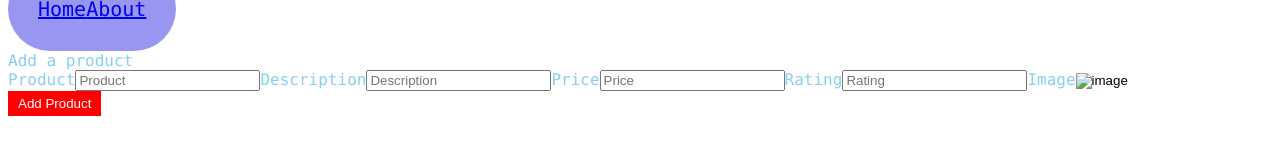
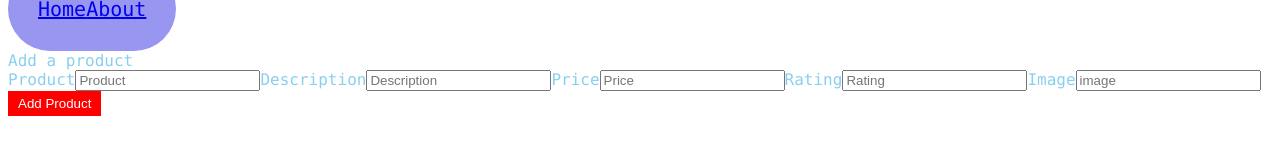
Before and after one commit to TesaMusa/mini-project, a React (Vite) app in the folder e-commerce-spa/: page / in a window 1280 px wide. Shown: the part 141-293 px from the top of the page. Built offline with nearby package versions, Linux system fonts and the light colour scheme.

Commit message:
added checkFormValidity

```diff
--- a/e-commerce-spa/src/components/Products.jsx
+++ b/e-commerce-spa/src/components/Products.jsx
@@ -9,11 +9,24 @@ function Products() {
   const [productDescription, setProductDescription] = useState("");
   const [productPrice, setProductPrice] = useState("");
   const [productRating, setProductRating] = useState("");
-  const [productImage, setProductImage] = useState("image");
+  const [productImage, setProductImage] = useState("");
+
+  const checkFormValidity = () => {
+    return (
+      productName !== "" &&
+      productDescription !== "" &&
+      productPrice !== "" &&
+      productRating !== "" &&
+      productImage !== ""
+    );
+  };
 
   // Adding Products
   const handleSubmit = (event) => {
     event.preventDefault();
+    if (!checkFormValidity) {
+      return;
+    }
     const newProduct = {
       productName: productName,
       productDescription: productDescription,
@@ -110,7 +123,7 @@ function Products() {
             Image
             <input
               name="productImage"
-              type="image"
+              type="text"
               placeholder="image"
               value={productImage}
               onChange={(e) => {
```
